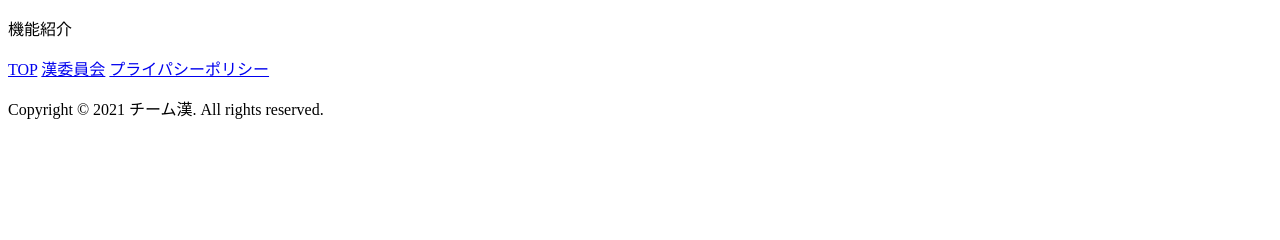
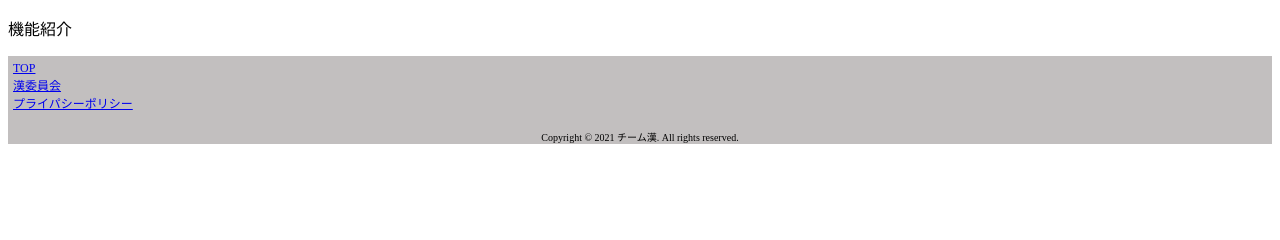
Before and after one commit to sss-sr2021/GUYS, a PHP site: page /top.php in a window 1280 px wide. Shown: the part 327-567 px from the top of the page. Run offline with PHP 8.4, Linux system fonts and the light colour scheme; some libraries are stand-ins or nearby versions.

Commit message:
footer.php変更 style_ht.css変更

```diff
--- a/www/Pages/commonParts/footer.php
+++ b/www/Pages/commonParts/footer.php
@@ -11,12 +11,14 @@
 */
 ?>
 
-<footer>
-            <a href="top.php">TOP</a>
-            <a href="company.php">漢委員会</a>
-            <a href="privacy.php">プライパシーポリシー</a>
-            <p>Copyright © 2021 チーム漢. All rights reserved.</p>
-        </footer>
+    <footer>
+        <ul class="ulfooter">
+            <li><a href="top.php">TOP</a></li>
+            <li><a href="company.php">漢委員会</a></li>
+            <li><a href="privacy.php">プライパシーポリシー</a></li>
+        </ul>
+        <p class="copyright">Copyright © 2021 チーム漢. All rights reserved.</p>
+    </footer>
      </div>
  </body>
 </html>
--- a/www/Pages/commonParts/style_ht.css
+++ b/www/Pages/commonParts/style_ht.css
@@ -8,3 +8,19 @@ Created:2021.05.25
 updated:2021.05.25
 
 */
+
+footer{
+    background-color:rgb(194, 191, 191);
+}
+
+.copyright{
+    text-align:center;
+    font-size:10px;
+
+}
+
+.ulfooter{
+    list-style:none;
+    font-size:12px;
+    padding:5px;
+}
```
